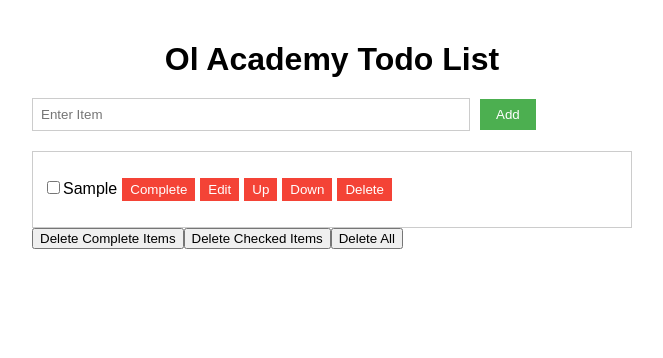
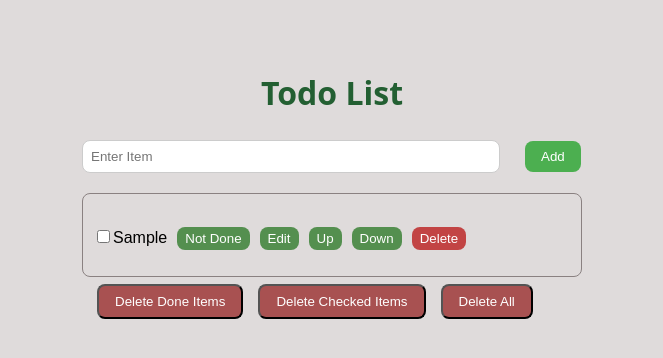
Before and after one commit to NinoPapava/ol-academy-react-todo, a React (Create React App) app: page / in a window 1280 px wide. Both pictures are taken after typing "Sample" into the empty fields and a click on the button "Add". Shown: the top 358 px of the page, without its empty margins (308-971 px from the left). Built offline with nearby package versions, Linux system fonts and the light colour scheme.

Commit message:
update style

```diff
--- a/src/components/Style-scss/TodoUsingHooks.scss
+++ b/src/components/Style-scss/TodoUsingHooks.scss
@@ -7,17 +7,33 @@ $border-color: #ccc;
 body {
   font-family: Arial, sans-serif;
   margin: 0;
-  padding: 0;
+  padding-top: 30px;
+  background-color: #dfdbdb;
 }
 
 .todo-wrapper {
-  max-width: 600px;
+  max-width: 500px;
   margin: 0 auto;
   padding: 20px;
 
   h1 {
     text-align: center;
+    font-family:system-ui, -apple-system, BlinkMacSystemFont, 'Segoe UI', Roboto, Oxygen, Ubuntu, Cantarell, 'Open Sans', 'Helvetica Neue', sans-serif;
     margin-bottom: 20px;
+    color: #235f32;
+  }
+
+  button {
+    padding: 8px 16px;
+    margin-left: 15px;
+    margin-top: 7px;
+    background-color: rgb(168, 81, 81);
+    color: white;
+    border-radius: 8px;
+    cursor: pointer;
+  }
+  button:hover {
+    background-color: rgb(211, 25, 25);
   }
 }
 
@@ -26,9 +42,10 @@ body {
 
   input[type="text"] {
     padding: 8px;
-    width: 70%;
+    width: 80%;
     margin-right: 10px;
     border: 1px solid $border-color;
+    border-radius: 8px;
   }
 
   button {
@@ -36,6 +53,7 @@ body {
     background-color: $primary-color;
     color: white;
     border: none;
+    border-radius: 8px;
     cursor: pointer;
 
     &:hover {
@@ -45,8 +63,9 @@ body {
 }
 
 .todo-list {
-  border: 1px solid $border-color;
+  border: 1px solid rgb(138, 129, 129);
   padding: 10px;
+  border-radius: 8px;
 
   ul {
     list-style-type: none;
@@ -57,17 +76,27 @@ body {
     margin-bottom: 10px;
   }
 
-  button {
+  .button-success {
     padding: 4px 8px;
-    margin-left: 5px;
-    background-color: $secondary-color;
+    margin-left: 10px;
+    background-color: rgb(84, 143, 79);
     color: white;
     border: none;
     cursor: pointer;
 
     &:hover {
-      background-color: $secondary-hover-color;
+      background-color: rgb(92, 184, 92);
     }
+
+  }
+
+  .button-context{
+    padding: 4px 8px;
+    margin-left: 10px;
+    background-color: rgb(194, 68, 68);
+    color: white;
+    border: none;
+    cursor: pointer;
   }
 }
 
--- a/src/components/TodosUsingHooks/TodoList.jsx
+++ b/src/components/TodosUsingHooks/TodoList.jsx
@@ -29,7 +29,7 @@ const TodoList = ({ todoItems, setTodoItems, errorMessage, setErrorMessage }) =>
   const handleMove = (item, direction) => {
     const index = todoItems.findIndex(todo => todo.id === item.id);
     if ((direction === "up" && index > 0) ||
-        (direction === "down" && index < todoItems.length - 1)) {
+      (direction === "down" && index < todoItems.length - 1)) {
       const directionModeForUpDown = direction === "up" ? -1 : 1;
       const newArray = [...todoItems];
       const arrIndex = newArray[index];
@@ -43,7 +43,7 @@ const TodoList = ({ todoItems, setTodoItems, errorMessage, setErrorMessage }) =>
 
   const handleEditing = (item, index) => {
     setTodoItems(todoItems.map((todo, todoIndex) =>
-    ({ ...todo, editMode: todoIndex === index  })
+      ({ ...todo, editMode: todoIndex === index })
     ));
     setEditInputValue(item.name)
     setErrorMessage("")
@@ -91,18 +91,18 @@ const TodoList = ({ todoItems, setTodoItems, errorMessage, setErrorMessage }) =>
             {item.editMode ? (
               <>
                 <input type='text' value={editInputValue} className='list' onChange={handleEditInputChange} />
-                <button className='button-save' onClick={() => handleSaveEditItem(item)}>Save</button>
-                <button className='button-cancel' onClick={() => handleCancelEdit(item)}>Cancel</button>
+                <button className='button-success' onClick={() => handleSaveEditItem(item)}>Save</button>
+                <button className='button-context' onClick={() => handleCancelEdit(item)}>Cancel</button>
               </>
             ) : (
               <>
                 <input type='checkbox' checked={item.isChecked} onChange={() => handleItemChecked(item.id)} />
-                {item.name}
-                <button className='button-isComplete' onClick={() => handleToggleComplete(item.id)}>Complete</button>
-                <button className='button-delete' onClick={() => handleEditing(item, index)}>Edit</button>
-                <button className='button-up' onClick={() => handleMove(item, "up")}>Up</button>
-                <button className='button-down' onClick={() => handleMove(item, "down")}>Down</button>
-                <button className='button-edit' onClick={() => handleDelete(item)}>Delete</button>
+                { item.name}
+                <button className='button-success' onClick={() => handleToggleComplete(item.id)}>{item.isDone ? 'Is Done' : 'Not Done'}</button>
+                <button className='button-success' onClick={() => handleEditing(item, index)}>Edit</button>
+                <button className='button-success' onClick={() => handleMove(item, "up")}>Up</button>
+                <button className='button-success' onClick={() => handleMove(item, "down")}>Down</button>
+                <button className='button-context' onClick={() => handleDelete(item)}>Delete</button>
               </>
             )}
           </li>
--- a/src/components/TodosUsingHooks/TodoWrapper.jsx
+++ b/src/components/TodosUsingHooks/TodoWrapper.jsx
@@ -24,7 +24,7 @@ const TodoWrapper = () => {
 
   return (
     <div className="todo-wrapper">
-    <h1>Ol Academy Todo List</h1>
+      <h1>Todo List</h1>
       <AddTodo
         inputValue={inputValue}
         setInputValue={setInputValue}
@@ -38,7 +38,7 @@ const TodoWrapper = () => {
         setTodoItems={setTodoItems}
         setErrorMessage={setErrorMessage}
       />
-      <button className='button-deleteComplete' onClick={handleDeleteCompleteItems} >Delete Complete Items</button>
+      <button className='button-deleteComplete' onClick={handleDeleteCompleteItems} >Delete Done Items</button>
       <button className='button-deleteChecked' onClick={handleDeleteCheckedItems} >Delete Checked Items</button>
       <button className='button-deleteAll' onClick={handleDeleteAll} >Delete All </button>
     </div>
```
